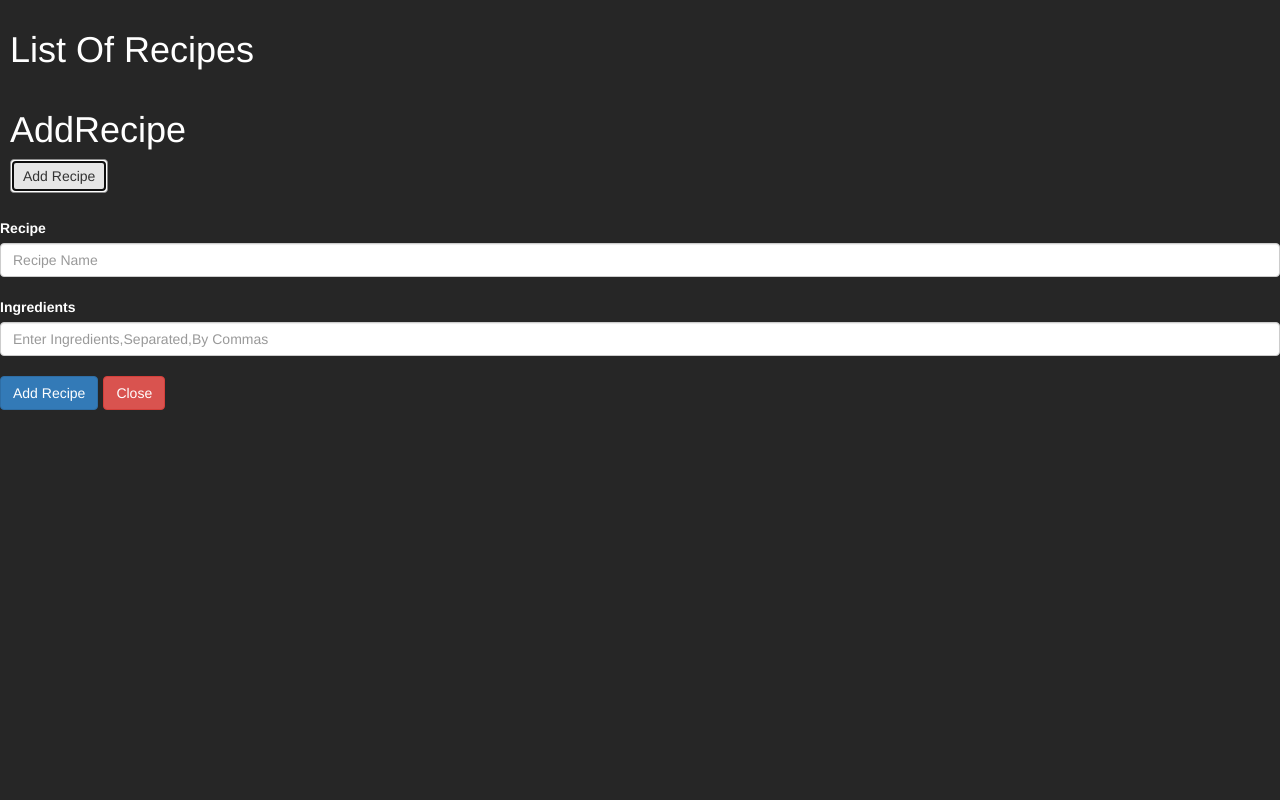
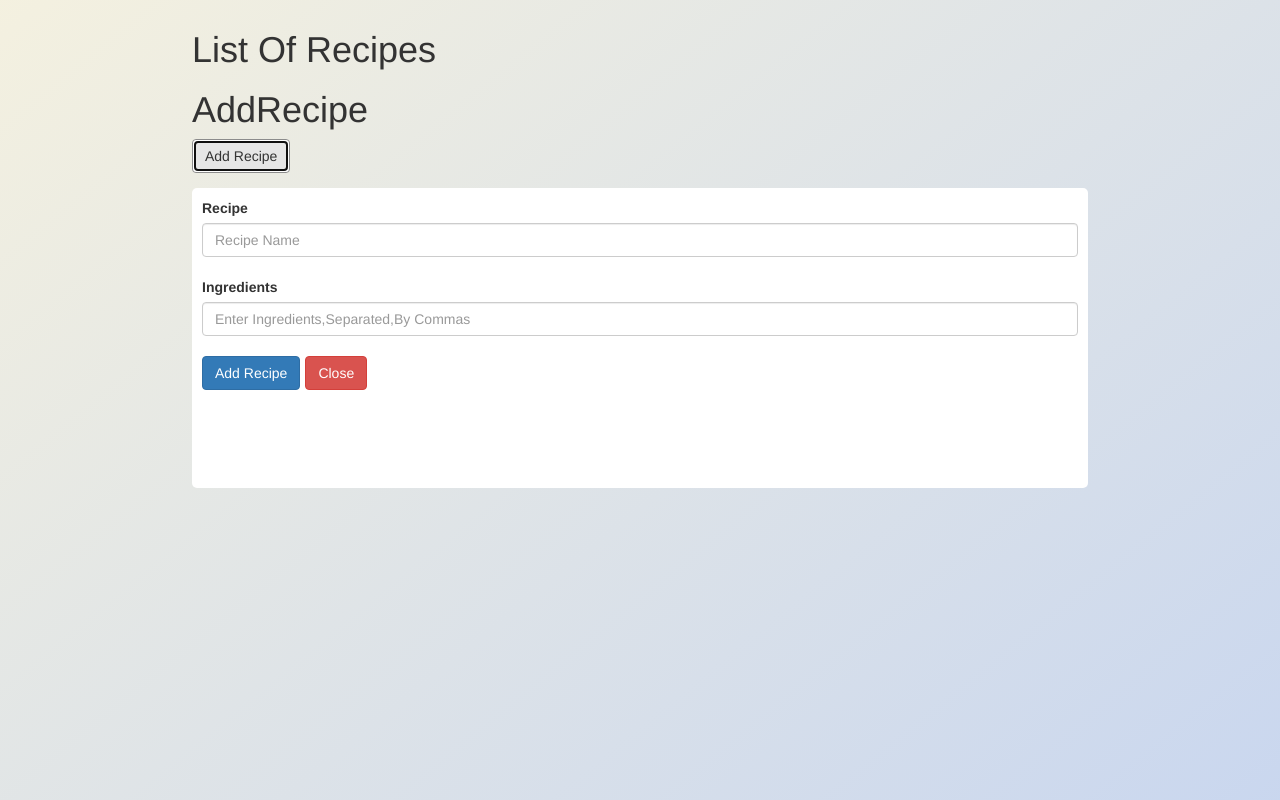
Before and after one commit to natealcedo/recipebox, a React (Create React App) app: page / in a window 1280 px wide. Both pictures are taken after a click on the button "Add Recipe". Built offline with nearby package versions, Linux system fonts and the light colour scheme.

Commit message:
CSS for modal

```diff
--- a/src/containers/AddRecipe.js
+++ b/src/containers/AddRecipe.js
@@ -3,9 +3,7 @@ import '../css/AddRecipeModal.css';
 
 const AddRecipe = () => {
 	const showModal = () => {
-		console.log('button Clicked!');
-		let root = document.getElementById('root');
-		root.classList.toggle('overlay');
+		document.getElementsByClassName('Modal')[0].classList.add('show');
 	};
 	return (
 		<div className="form-group">
@@ -14,10 +12,4 @@ const AddRecipe = () => {
 	);
 };
 
-// const mapDispatchToProps = () => {
-// 	return {
-
-// 	};
-// };
-
 export default AddRecipe;
--- a/src/containers/AddRecipeModal.js
+++ b/src/containers/AddRecipeModal.js
@@ -12,7 +12,7 @@ let AddRecipeModal = ({onClick}) => {
 	let recipeNotification;
 	let ingredientsNotification;
 	return (
-		<div>
+		<div className='Modal'>
 			<form>
 				<label>Recipe</label>
 				<input className='form-control' type="text" label="Recipe" placeholder="Recipe Name" ref={ref=> {recipe = ref;}}/>
@@ -23,19 +23,21 @@ let AddRecipeModal = ({onClick}) => {
 				<label className='notification'ref={ref=> ingredientsNotification = ref }></label>
 				<br/>
 				<button type='submit' className='btn btn-primary' onClick={(e)=>{
+
+					// Ensure form is not empty
 					e.preventDefault();
 					if(!recipe.value){
 						recipeNotification.innerHTML = 'Value Required';
 					}
 					if(recipe.value){
-						recipeNotification.innerHTML = null;
+						recipeNotification.innerHTML = ' ';
 					}
 					if(!ingredients.value){
 						ingredientsNotification.innerHTML = 'Value Required';
 						return;
 					}
 					if(ingredients.value){
-						ingredientsNotification.innerHTML = null;
+						ingredientsNotification.innerHTML = ' ';
 					}
 
 					if(!recipe.value || !ingredients.value){
@@ -46,7 +48,10 @@ let AddRecipeModal = ({onClick}) => {
 					ingredients.value = null;
 
 				}}>Add Recipe</button>
-				<button className='btn btn-danger'>Close</button>
+				<button onClick={(e)=>{
+					e.preventDefault();
+					document.getElementsByClassName('Modal')[0].classList.remove('show');
+				}}className='btn btn-danger'>Close</button>
 			</form>
 		</div>
 	);
--- a/src/css/AddRecipeModal.css
+++ b/src/css/AddRecipeModal.css
@@ -1,18 +1,31 @@
-button{
+.Modal button{
 	margin-right: 5px;
 }
 
-.notification{
+.Modal .notification{
 	color: #B22222;
 }
 
-.overlay {
-    position:absolute;
-    top:0;
-    left:0;
-    right:0;
-    bottom:0;
-    background-color:rgba(0, 0, 0, 0.85);
-    z-index: 1;
-    color:white;
+.Modal{
+    height: 300px;
+	width: 70vw;
+    background-color: white;
+    position: 0, 0, 0, 0;
+    padding: 10px;
+    border-radius: 5px;
+    margin-bottom: 50px;
+
+    /*Transition*/
+    visibility: hidden;
+    opacity: 0;
+    transition: visibility 0.1s linear 300ms, opacity 200ms ease;
 }
+
+.show{
+    visibility: visible;
+    visibility: visible;
+    opacity: 1;
+    transition: visibility 0.1s linear 0s, opacity 200ms ease;
+
+
+}
--- a/src/css/App.css
+++ b/src/css/App.css
@@ -1,6 +1,18 @@
+
 .App{
+	align-self: center;
+	width: 70vw;
+	height: 100%;
+}
+
+#root{
+	height: 100%;
 	padding: 10px;
 	display: flex;
-	flex-direction: column;
-	position: relative;
+	align-items: flex-start;
+	justify-content: center;
+	background: linear-gradient(141deg,rgba(228, 220, 179, 0.41),rgba(30, 86, 187, 0.24));
+	background-size: 100%;
+	position: absolute;
+	width: 100vw;
 }
```
